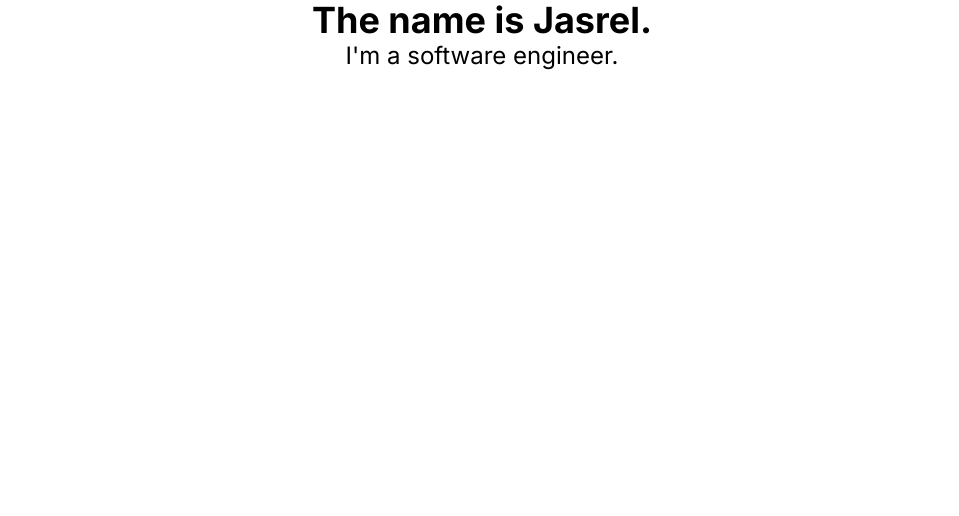
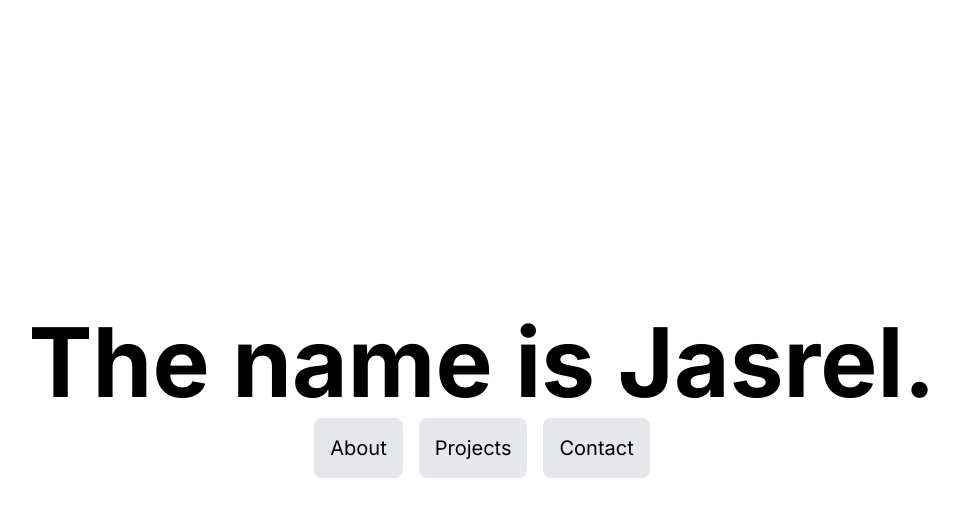
Before and after one commit to jasrelperalta/portfolio, a Next.js app: page / in a window 1280 px wide. Shown: the top 516 px of the page, without its empty margins (158-1117 px from the left). Built offline with nearby package versions, Linux system fonts and the light colour scheme.

Commit message:
feat: edited home other added pages

```diff
--- /dev/null
+++ b/src/app/about/page.tsx
@@ -0,0 +1,17 @@
+import Link from 'next/link';
+
+export default function About() {
+    return (
+    <main>
+        <title>About</title>
+        <div className="flex flex-col justify-center items-center h-screen">
+            <div className="text-8xl font-bold">About</div>
+            <div className="text-2xl">I am Jasrel Roby Peralta.</div>
+            <div className="text-2xl">I am a Software Developer.</div>
+            <div className="text-2xl">I am interested in the field of Machine Learning and Image Processing.</div>
+            <div className="text-2xl">I am currently improving my skills in the field of Web Development.</div>
+            <Link className="text-xl m-2 p-2 bg-gray-200 rounded-lg" href="/">Return</Link>
+        </div>
+    </main>
+    )
+  }
--- /dev/null
+++ b/src/app/contact/page.tsx
@@ -0,0 +1,34 @@
+'use client'
+
+import Link from 'next/link';
+import { Button, Space } from 'antd';
+import { MailFilled, GithubFilled, LinkedinFilled } from '@ant-design/icons';
+
+export default function Contact() {
+    return (
+    <main>
+        <title>About</title>
+        <div className="flex flex-col justify-center items-center h-screen">
+            <div className="text-8xl font-bold">Contacts</div>
+            <div className="flex flex-row justify-center p-8">
+                <div className="text-2xl">
+                    <Link className="m-3 p-3 bg-gray-200 rounded-lg" href="mailto:jtperalta1@up.edu.ph">
+                        <MailFilled />
+                    </Link>
+                </div>
+                <div className="text-2xl">
+                    <Link className="m-3 p-3 bg-gray-200 rounded-lg" href="https://www.linkedin.com/in/jasrel-peralta-1b1b3b1b0/">
+                        <LinkedinFilled />
+                    </Link>
+                </div>
+                <div className="text-2xl">
+                    <Link className="m-3 p-3 bg-gray-200 rounded-lg" href="https://www.github.com/jasrelperalta">
+                        <GithubFilled />
+                    </Link>
+                </div>
+            </div>
+            <Link className="text-xl m-3 p-4 bg-gray-200 rounded-lg" href="/">Return</Link>
+        </div>
+    </main>
+    )
+  }
--- a/src/app/page.tsx
+++ b/src/app/page.tsx
@@ -1,13 +1,21 @@
+import Link from 'next/link';
+
 export default function Home() {
   return (
-    <main className="flex flex-col items-center justify-between middle">
+    <main>
       <title>Jasrel Peralta</title>
-      <h1 className="text-4xl font-bold text-center">
-        The name is Jasrel.
-      </h1>
-      <h2 className="text-2xl text-center">
-        I'm a software engineer.
-      </h2>
+      <div className="flex h-screen">
+        <div className="m-auto">
+          <div className="flex flex-col items-center">
+            <div className="text-8xl font-bold">The name is Jasrel.</div>
+          </div>
+          <div className="flex flex-row justify-center text-xl">
+            <Link href="/about" className="m-2 p-4 bg-gray-200 rounded-lg">About</Link>
+            <Link href="/projects" className="m-2 p-4 bg-gray-200 rounded-lg">Projects</Link>
+            <Link href="/contact" className="m-2 p-4 bg-gray-200 rounded-lg">Contact</Link>
+          </div>
+        </div>
+      </div>
     </main>
   )
 }
--- /dev/null
+++ b/src/app/projects/page.tsx
@@ -0,0 +1,14 @@
+import Link from 'next/link';
+
+export default function Projects() {
+    return (
+    <main>
+        <title>About</title>
+        <div className="flex flex-col justify-center items-center h-screen">
+            <div className="text-8xl font-bold">Projects</div>
+            <div className="text-2xl p-8">WIP</div>
+            <Link className="text-xl m-2 p-2 bg-gray-200 rounded-lg" href="/">Return</Link>
+        </div>
+    </main>
+    )
+  }
```
